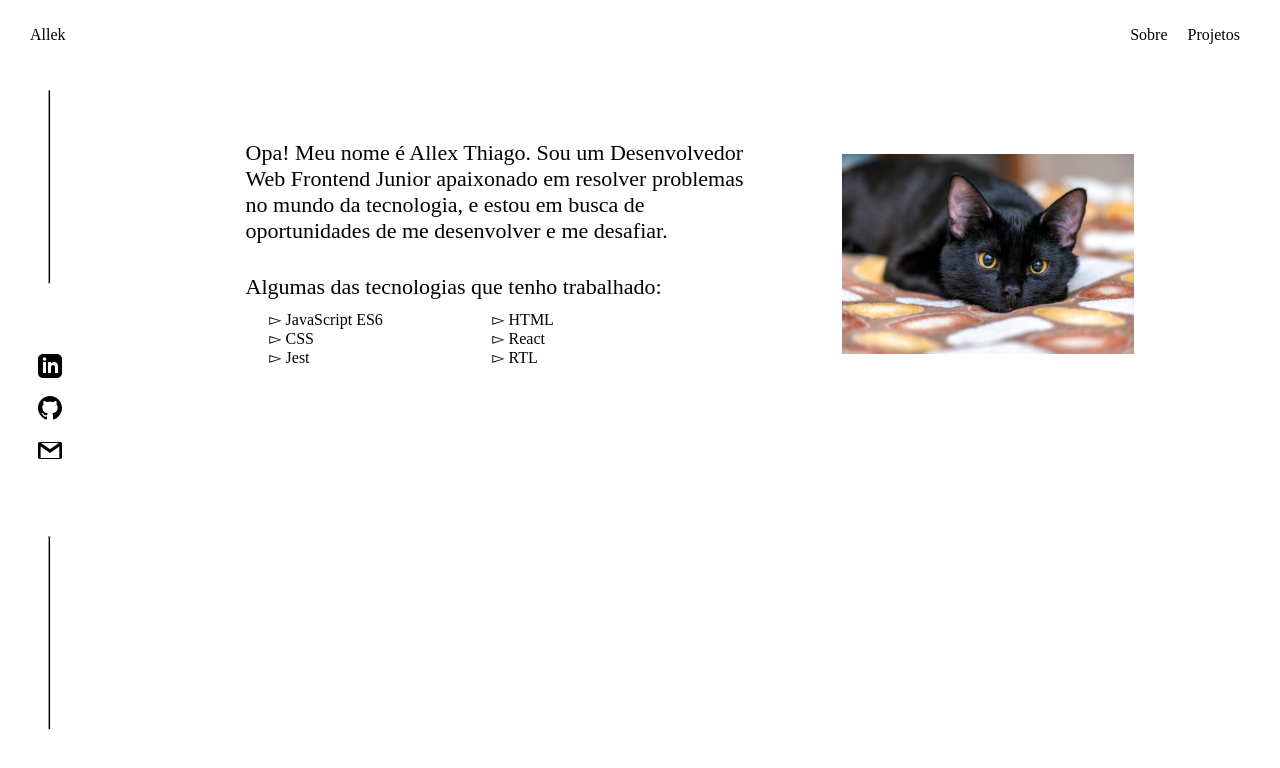
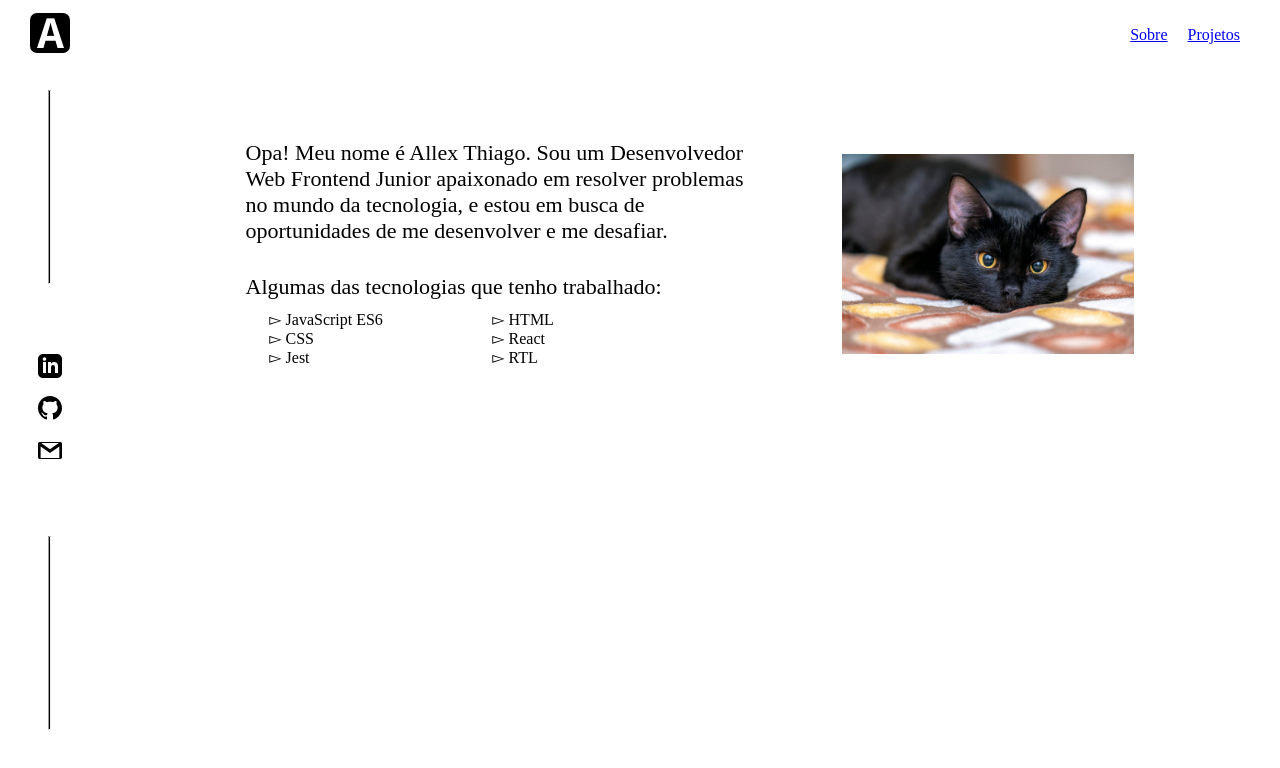
Before and after one commit to AllexThiagoSR/personal-site, a Next.js app: page / in a window 1280 px wide. Shown: the top 768 px of the page. Built offline with nearby package versions, Linux system fonts and the light colour scheme.

Commit message:
feat: Adiciona links a barra de navegação

```diff
--- a/src/components/Header.js
+++ b/src/components/Header.js
@@ -1,10 +1,16 @@
 import React from 'react';
 import NavBar from './NavBar';
+import Link from 'next/link';
 
 function Header() {
   return (
     <header className="header">
-      <span>Allek</span>
+      <Link href="/">
+        <svg className="header-logo" width="40" height="40" >
+          <rect rx="7" ry="7" width="40" height="40"/>
+          <text className="header-logo-text" x="7" y="35">A</text>
+        </svg>
+      </Link>
       <NavBar />
     </header>
   );
--- a/src/components/NavBar.js
+++ b/src/components/NavBar.js
@@ -1,11 +1,12 @@
+import Link from 'next/link';
 import React from 'react';
 
 function NavBar() {
   return (
     <nav className="navigation-bar">
       <ul>
-        <li>Sobre</li>
-        <li>Projetos</li>
+        <li><Link href="/about">Sobre</Link></li>
+        <li><Link href="/projects">Projetos</Link></li>
       </ul>
     </nav>
   );
--- a/src/styles/globals.css
+++ b/src/styles/globals.css
@@ -163,6 +163,13 @@ body {
   translate: 0 -2px;
 }
 
+.header-logo-text  {
+  fill: white;
+  font-size: 45px;
+  font-family: courier, arial, helvetica;
+  font-weight: 900;
+}
+
 .navigation-bar ul {
   display: flex;
   padding: 0;
```
